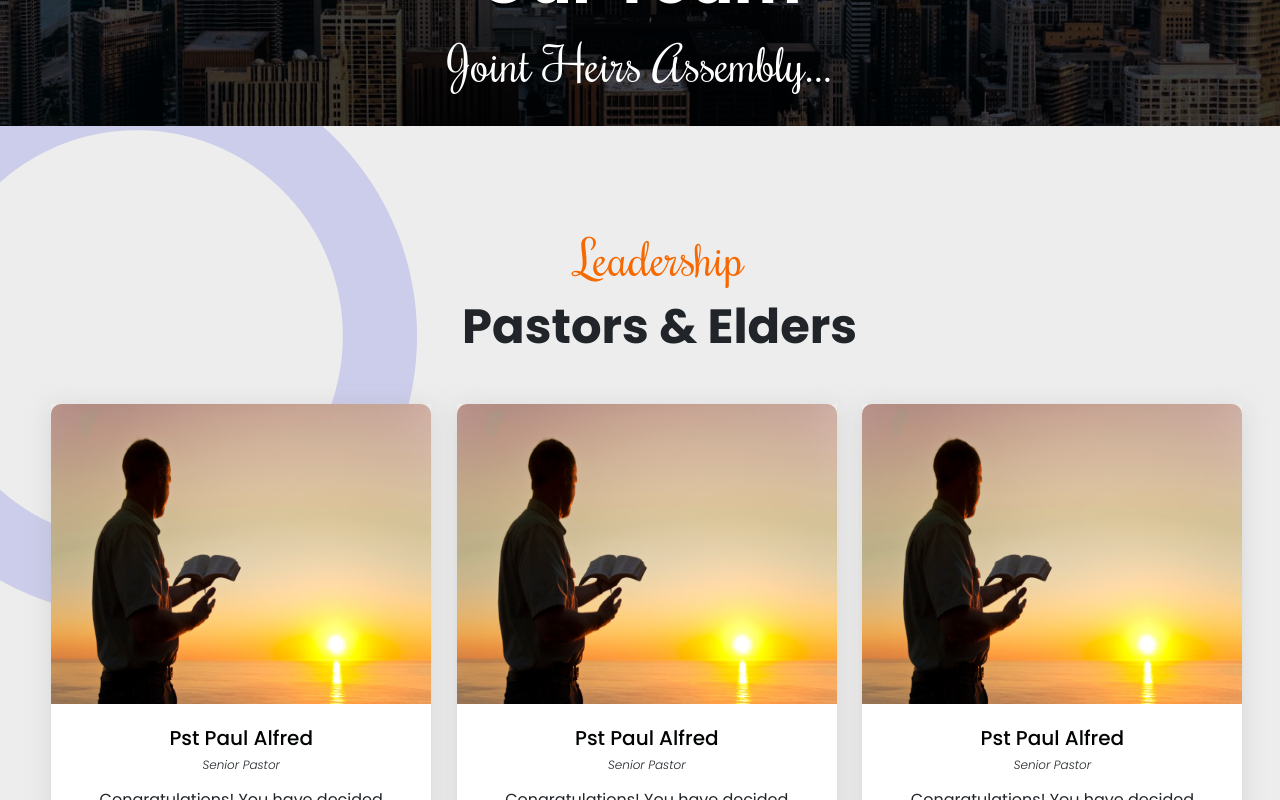
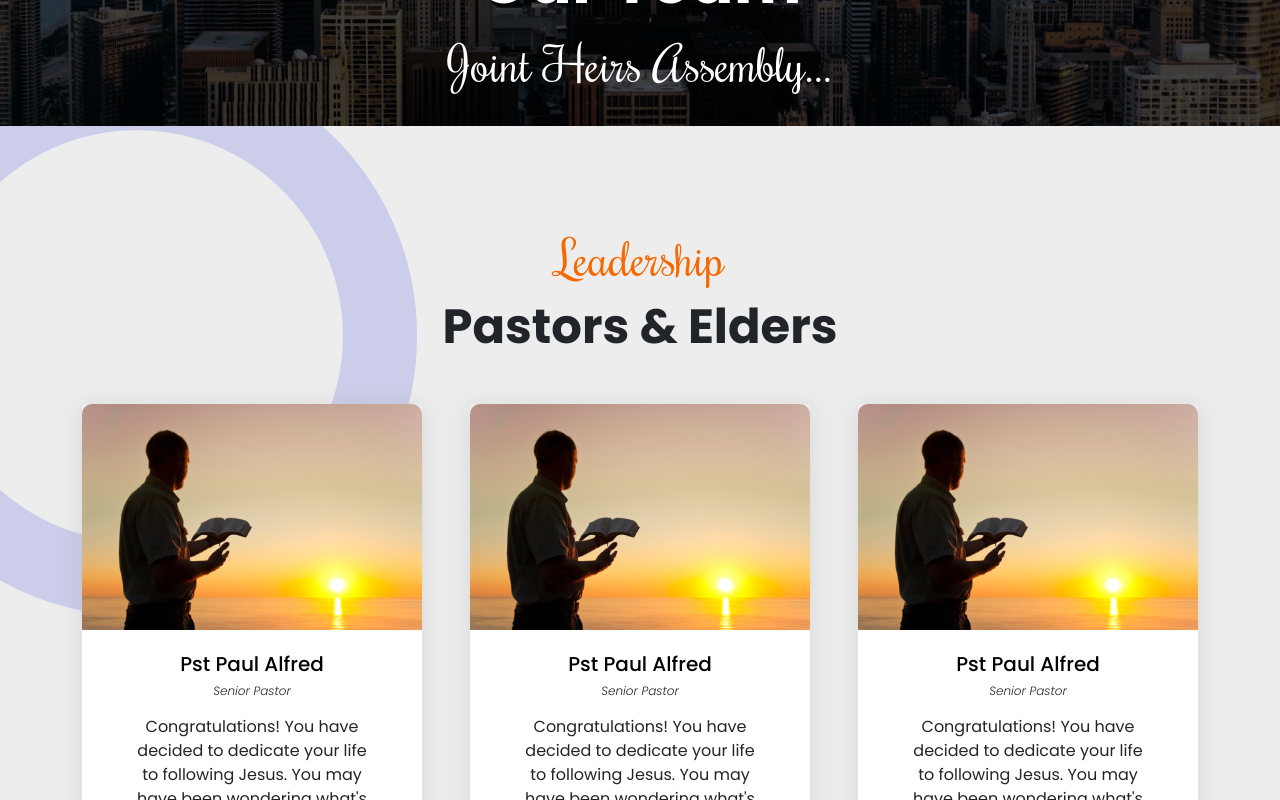
Before and after one commit to pin4eva/joint_heirs_frontend, a Next.js app: page /team in a window 1280 px wide. Shown: the part 300-1100 px from the top of the page. Built offline with nearby package versions, Linux system fonts and the light colour scheme.

Commit message:
Fixed desktop view and adjusted card componet

```diff
--- a/src/pages/team/index.tsx
+++ b/src/pages/team/index.tsx
@@ -22,7 +22,7 @@ const TeamPage = () => {
 					<p id="rochester-p">Leadership</p>
 					<h4>Pastors & Elders</h4>
 				</div>
-				<section className="department">
+				<section className="department container">
 					{departmentsData.map((elem) => {
 						if (elem.department == DepartmentsEnum.LEADERSHIP)
 							return <TeamCard {...elem} key={elem.id} />;
@@ -33,7 +33,7 @@ const TeamPage = () => {
 					<p id="rochester-p">Staff</p>
 					<h4>Technicals</h4>
 				</div>
-				<section className="department">
+				<section className="department container">
 					{departmentsData.map((elem) => {
 						if (elem.department == DepartmentsEnum.TECHNICALS)
 							return <TeamCard {...elem} key={elem.id} />;
@@ -43,7 +43,7 @@ const TeamPage = () => {
 				<div className="desc">
 					<h4>Music Department</h4>
 				</div>
-				<section className="department">
+				<section className="department container">
 					{departmentsData.map((elem) => {
 						if (elem.department == DepartmentsEnum.MUSIC_DEPARTMENT)
 							return <TeamCard {...elem} key={elem.id} />;
@@ -53,7 +53,7 @@ const TeamPage = () => {
 				<div className="desc">
 					<h4>Workers</h4>
 				</div>
-				<section className="department">
+				<section className="department container">
 					{departmentsData.map((elem) => {
 						if (elem.department == DepartmentsEnum.WORKERS)
 							return <TeamCard {...elem} key={elem.id} />;
--- a/src/styles/about-team/about-team-hero.scss
+++ b/src/styles/about-team/about-team-hero.scss
@@ -1,8 +1,10 @@
 .about-team {
 	&-hero {
 		z-index: 5;
+		width: 100vw;
 		height: 426px;
 		background: url(../../../public/images/About-Team/hero.png) no-repeat center;
+		background-size: cover;
 		position: relative;
 
 		.hero-desc {
--- a/src/styles/about-team/about-team.scss
+++ b/src/styles/about-team/about-team.scss
@@ -5,8 +5,7 @@
 
 .about-team {
 	.team-categories {
-		// border: 1px solid red;
-		padding-left: 3.2em;
+		// border: 2px solid red;
 		padding-bottom: 6em;
 		background: #ededed;
 		position: relative;
@@ -44,6 +43,14 @@
 	.department {
 		display: grid;
 		grid-template-columns: repeat(3, 1fr);
-		row-gap: 3em;
+		grid-column-end: auto;
+		grid-gap: 3em;
+
+		// border: 2px solid blue;
+
+		@media screen and (max-width: 768px) {
+			grid-template-columns: repeat(1, 1fr);
+			// margin: auto;
+		}
 	}
 }
--- a/src/styles/about-team/team-card.scss
+++ b/src/styles/about-team/team-card.scss
@@ -1,11 +1,11 @@
 .team-card {
-	width: 380px;
+	max-width: 340px;
+	min-width: 340px;
 	box-shadow: 0px 4px 23px 1px rgba(167, 167, 167, 0.29);
-	cursor: pointer;
 	z-index: 1;
 
 	&-img {
-		height: 300px;
+		// height: 300px;
 
 		img {
 			width: 100%;
@@ -16,7 +16,7 @@
 
 	&-desc {
 		text-align: center;
-		height: 355px;
+		// height: 355px;
 		padding: 2em 3em 2em;
 		background: white;
 		p {
@@ -44,3 +44,6 @@
 		}
 	}
 }
+
+@media screen and (max-width: 768px) {
+}
```
